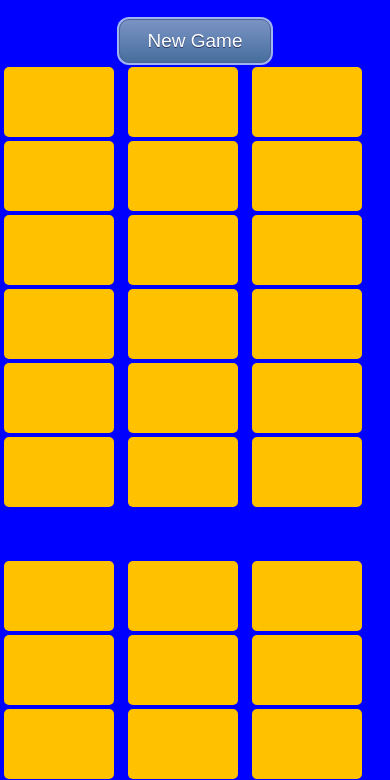
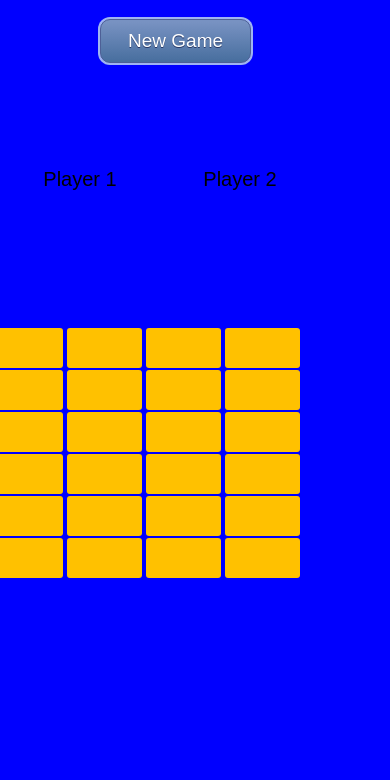
Before and after one commit to shishkina/Project1_-GA, a plain HTML site: page index.html in a window 390 px wide. Shown: the part 61-841 px from the top of the page. Drawn offline with nearby package versions, Linux system fonts and the light colour scheme.

Commit message:
Css/html updated

```diff
--- a/index.html
+++ b/index.html
@@ -4,13 +4,16 @@
   <meta charset="UTF-8">
   <link rel="stylesheet" href="stylesheet/style.css">
 
-  <title>Connect4</title>
+  <title> Connect4 </title>
 
 </head>
 
 <body>
   <h1>Connect Four</h1>
   <button id="b">New Game</button>
+  <aside> Player 1 </aside>
+  <aside> Player 2 </aside>
+
 
 <section>
 
--- a/stylesheet/style.css
+++ b/stylesheet/style.css
@@ -16,7 +16,9 @@ button {
 	-webkit-border-radius:5px;
 	border-radius:10px;
 	border:1px solid #4e6096;
-	display:inline-block;
+	margin-left: 100px;
+	display:block;
+	align-self: center;
 	cursor:pointer;
 	color:#ffffff;
 	font-family:Arial;
@@ -39,6 +41,17 @@ button:active {
 	position:relative;
 	top:1px;
 }
+aside {
+  float: left;
+	display: block;
+	height: 150px;
+	width: 150px;
+	margin-top: 100px;
+	padding: 5px;
+	text-align: center;
+	font-size: 20px;
+	font-family: Arial;
+}
 
 h1 {
   text-align: center;
@@ -57,9 +70,12 @@ body {
 }
 
 section{
-  width 65%;
+  width: 900px;
   height: 500px;
   margin: auto;
+  float:right;
+  margin: 2px;
+
 
 }
 
@@ -70,8 +86,6 @@ height: 490px;
 margin: 2px;
 }
 
-
-
 .cell {
   width: 110px;
   height: 70px;
@@ -81,7 +95,45 @@ margin: 2px;
   border: 3px black;
   float:left;
   overflow: hidden;
+}
+.cell: hover {
+  background: lightgoldenrodyellow;
+}
+@media only screen and (max-width:640px) {
 
+	section {
+		width: 640px;
+		height: 500px;
+		margin: auto;
+		float:right;
+		margin: 2px;
 
-
+	}
+	.cell {
+	  width: 75px;
+	  height: 40px;
+	  margin: 1px;
+	  border-radius: 3px;
+	  background: #ffc100;
+	  border: 2px black;
+	  float:left;
+	  overflow: hidden;
+	}
+	.col {
+	width: 75px;
+	height: 490px;
+	float: left;
+	margin: 2px;
+	}
+	aside {
+	  float: left;
+		display: block;
+		height: 150px;
+		width: 150px;
+		margin-top: 100px;
+		padding: 5px;
+		text-align: center;
+		font-size: 20px;
+		font-family: Arial;
+	}
 }
```
Also changed, not shown: README.md.
